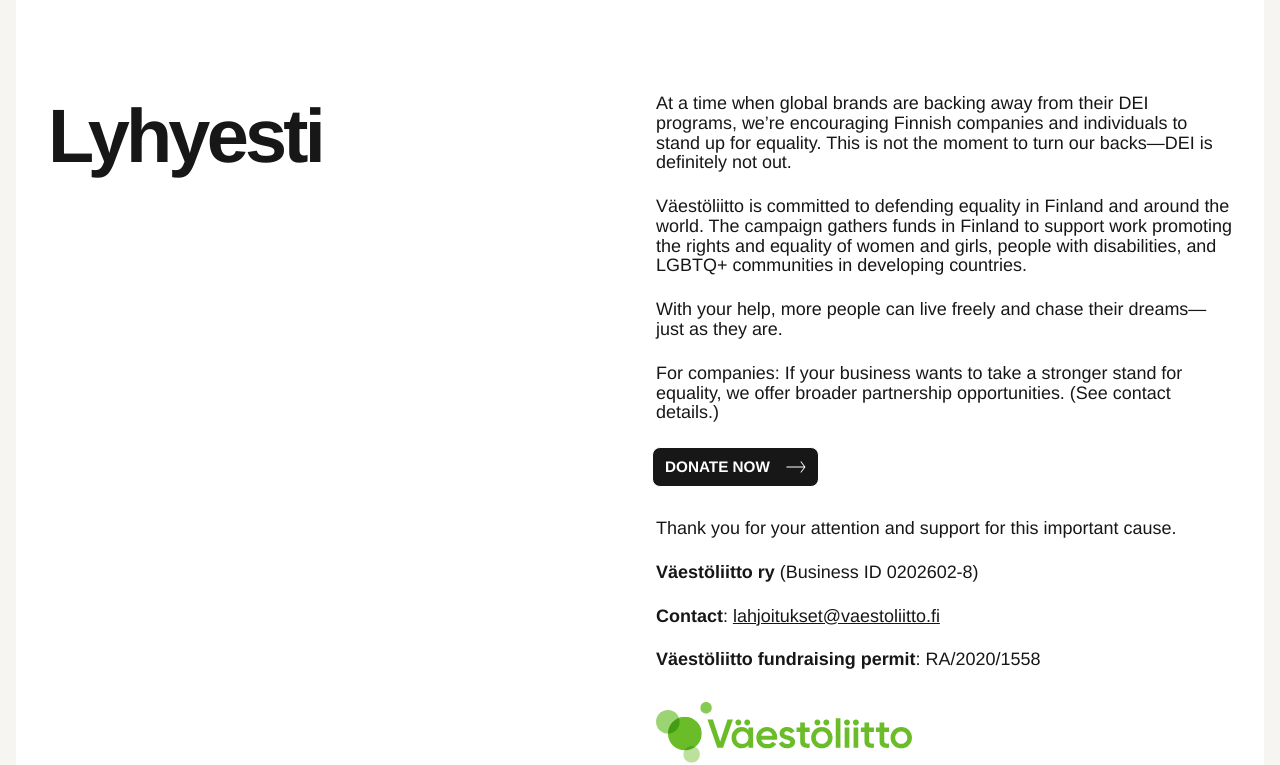
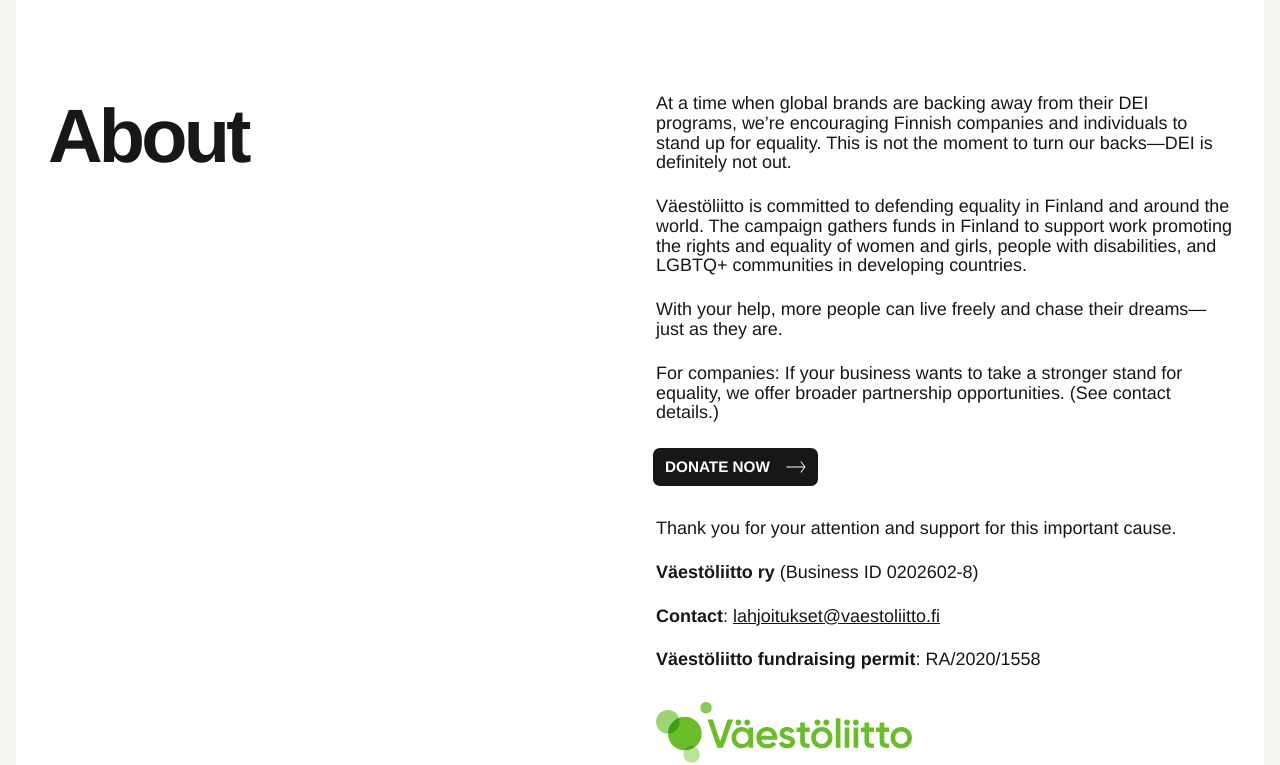
Before and after one commit to naumanm2/deiturncoats.com, a Next.js app: page /en/about in a window 1280 px wide. Shown: the part 738-1503 px from the top of the page. Built offline with nearby package versions, Linux system fonts and the light colour scheme.

Commit message:
text fixes

```diff
--- a/app/components/text.tsx
+++ b/app/components/text.tsx
@@ -28,7 +28,11 @@
         {signature && (
           <div className="mt-4 flex flex-col gap-4">{formatter(signature)}</div>
         )}
-        {image && <div className="mt-2 [&>svg]:w-48 md:[&>svg]:w-3xs"><Vaestoliitto /></div>}
+        {image && (
+          <div className="mt-2 [&>svg]:w-48 md:[&>svg]:w-3xs">
+            <Vaestoliitto />
+          </div>
+        )}
       </div>
     </div>
   );
--- a/app/content/en.json
+++ b/app/content/en.json
@@ -40,7 +40,7 @@
         "/jpg/Ekstrakuva_2_1080x1350.jpg"
       ]
     },
-    "headline": "Lyhyesti",
+    "headline": "About",
     "paragraph": "At a time when global brands are backing away from their DEI programs, we’re encouraging Finnish companies and individuals to stand up for equality. This is not the moment to turn our backs—DEI is definitely not out. \n\n Väestöliitto is committed to defending equality in Finland and around the world. The campaign gathers funds in Finland to support work promoting the rights and equality of women and girls, people with disabilities, and LGBTQ+ communities in developing countries. \n\n With your help, more people can live freely and chase their dreams—just as they are.\n\n For companies: If your business wants to take a stronger stand for equality, we offer broader partnership opportunities. (See contact details.)",
     "ctaText": "Donate now",
     "ctaUrl": "https://vaestoliitto.lahjoitanyt.fi/deiturncoats",
--- a/app/content/fi.json
+++ b/app/content/fi.json
@@ -23,7 +23,7 @@
   },
   "about": {
     "heading": "Mistä on kyse?",
-    "paragraph": "DEI-kääntötakkimallisto on kunnianosoitus niille suuryrityksille, jotka käänsivät takkinsa työntekijöidensä yhdenvertaisuuden suhteen ja heittivät DEI-ohjelmansa (monimuotoisuus yhdenvertaisuus ja osallisuus) romukoppaan.",
+    "paragraph": "DEI-kääntötakkimallisto on kunnianosoitus niille suuryrityksille, jotka käänsivät takkinsa työntekijöidensä yhdenvertaisuuden suhteen ja heittivät DEI-ohjelmansa (monimuotoisuus, yhdenvertaisuus ja osallisuus) romukoppaan.",
     "ctaText": "Tutustu takkien tarinaan",
     "ctaUrl": "/fi/about"
   },
```
